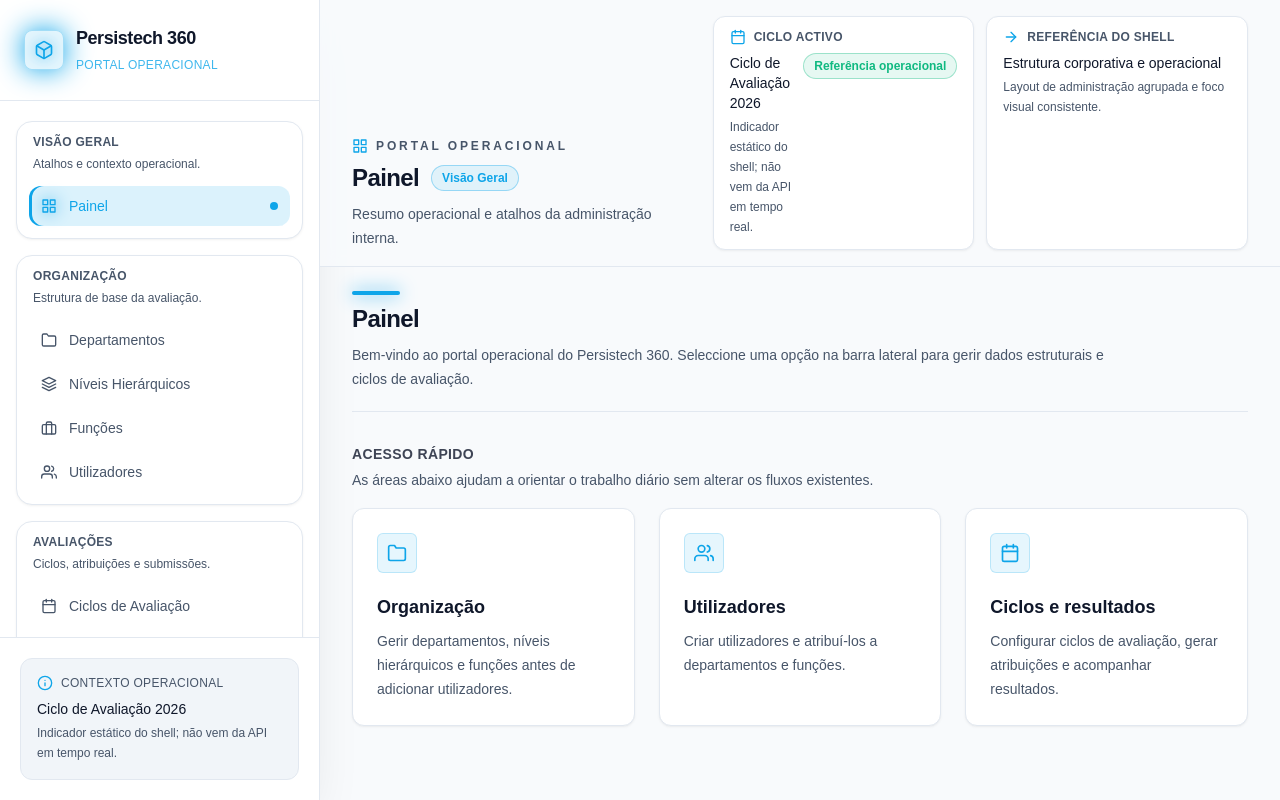
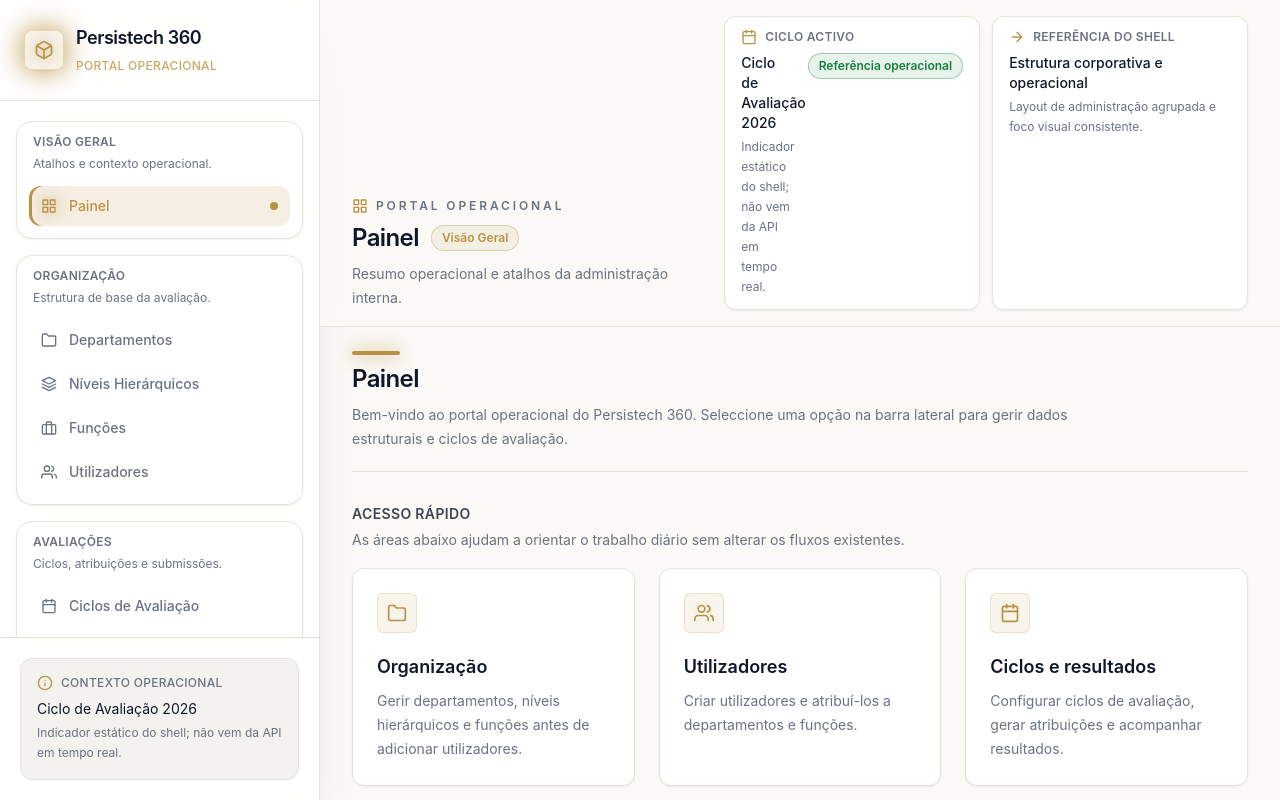
Before and after one commit to persistec/persistech-360, a Next.js app in the folder apps/web/: page / in a window 1280 px wide. Built offline with nearby package versions, Linux system fonts and the light colour scheme.

Commit message:
feat(ui): add Persistech brand tokens

```diff
--- a/apps/web/src/app/globals.css
+++ b/apps/web/src/app/globals.css
@@ -2,45 +2,45 @@
 
 :root,
 [data-theme="light"] {
-  --background: #f8fafc;
+  --background: #FAF9F6;
   --background-image: none;
-  --foreground: #0f172a;
-  --surface: #ffffff;
-  --surface-muted: #f1f5f9;
-  --surface-elevated: #ffffff;
-  --border: #e2e8f0;
-  --border-strong: #cbd5e1;
-  --primary: #0ea5e9;
-  --primary-foreground: #ffffff;
-  --accent: #38bdf8;
-  --success: #10b981;
-  --warning: #f59e0b;
-  --danger: #ef4444;
-  --muted: #f1f5f9;
-  --muted-foreground: #475569;
-  --input: #cbd5e1;
-  --ring: #0284c7;
+  --foreground: #0F172A;
+  --surface: #FFFFFF;
+  --surface-muted: #F3F2EE;
+  --surface-elevated: #FFFFFF;
+  --border: #E5E2D9;
+  --border-strong: #C5C2B9;
+  --primary: #B89242;
+  --primary-foreground: #000000;
+  --accent: #A78F64;
+  --success: #15803D;
+  --warning: #B45309;
+  --danger: #B91C1C;
+  --muted: #F3F2EE;
+  --muted-foreground: #6B7280;
+  --input: #E5E2D9;
+  --ring: #B89242;
 }
 
 [data-theme="dark"] {
-  --background: #020812;
-  --background-image: radial-gradient(circle at top right, rgba(14, 165, 233, 0.16), transparent 34%), linear-gradient(135deg, #020812 0%, #071426 45%, #020812 100%);
-  --foreground: #f8fafc;
-  --surface: #0b1524;
-  --surface-muted: #132338;
-  --surface-elevated: #1e293b;
-  --border: #1e293b;
-  --border-strong: #334155;
-  --primary: #06b6d4;
-  --primary-foreground: #020812;
-  --accent: #22d3ee;
-  --success: #10b981;
-  --warning: #f59e0b;
-  --danger: #ef4444;
-  --muted: #0f172a;
-  --muted-foreground: #cbd5e1;
-  --input: #1e293b;
-  --ring: #67e8f9;
+  --background: #000000;
+  --background-image: radial-gradient(circle at top right, rgba(211, 179, 103, 0.12), transparent 35%), linear-gradient(135deg, #000000 0%, #070A0F 50%, #000000 100%);
+  --foreground: #F3F4F6;
+  --surface: #070A0F;
+  --surface-muted: #111827;
+  --surface-elevated: #1F2937;
+  --border: #2C261A;
+  --border-strong: #423926;
+  --primary: #D3B367;
+  --primary-foreground: #000000;
+  --accent: #F6DB9E;
+  --success: #10B981;
+  --warning: #F59E0B;
+  --danger: #EF4444;
+  --muted: #111827;
+  --muted-foreground: #9CA3AF;
+  --input: #2C261A;
+  --ring: #D3B367;
 }
 
 @theme inline {
@@ -62,7 +62,7 @@
   --color-input: var(--input);
   --color-ring: var(--ring);
 
-  --font-sans: Arial, Helvetica, sans-serif;
+  --font-sans: Inter, ui-sans-serif, system-ui, -apple-system, BlinkMacSystemFont, "Segoe UI", sans-serif;
   --font-mono: "SFMono-Regular", Consolas, "Liberation Mono", monospace;
 }
 
@@ -74,7 +74,7 @@ body {
 }
 
 ::selection {
-  background: rgba(34, 211, 238, 0.32);
+  background: rgba(211, 179, 103, 0.32);
   color: inherit;
 }
 
```
